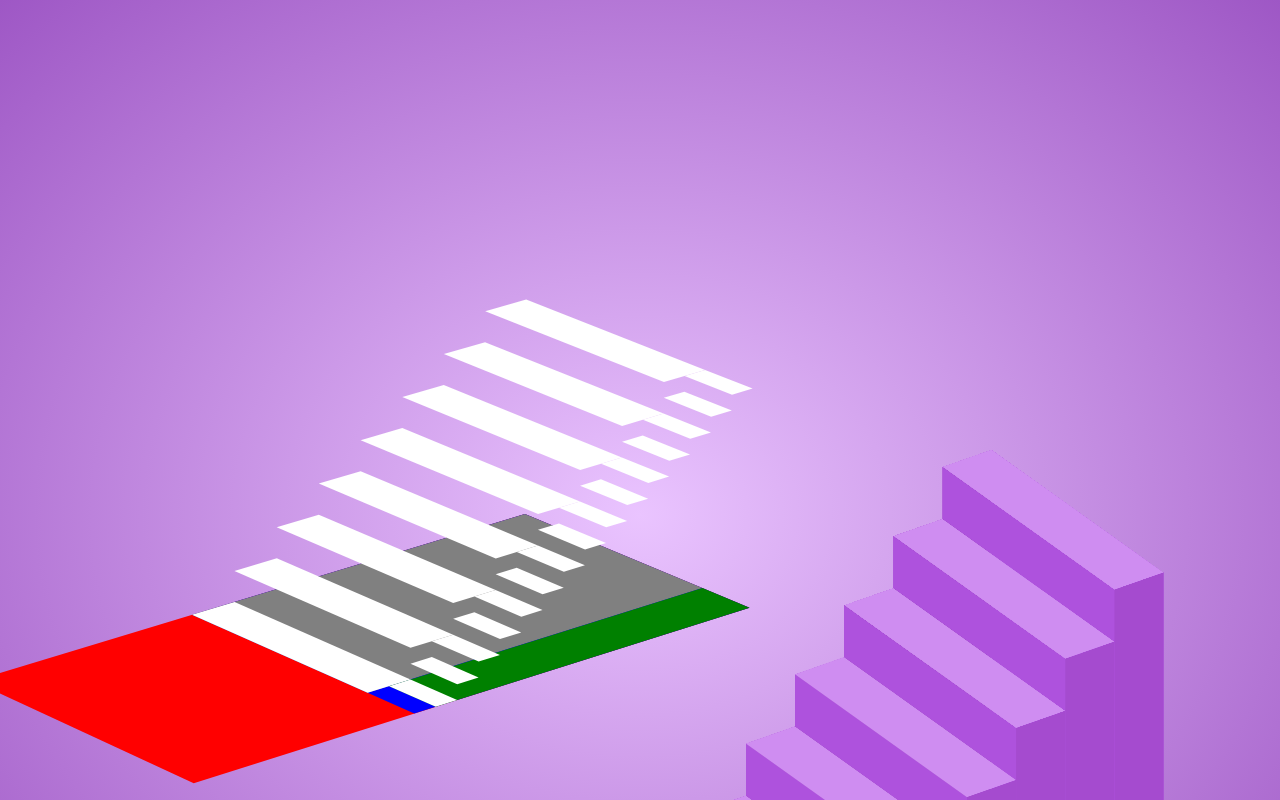
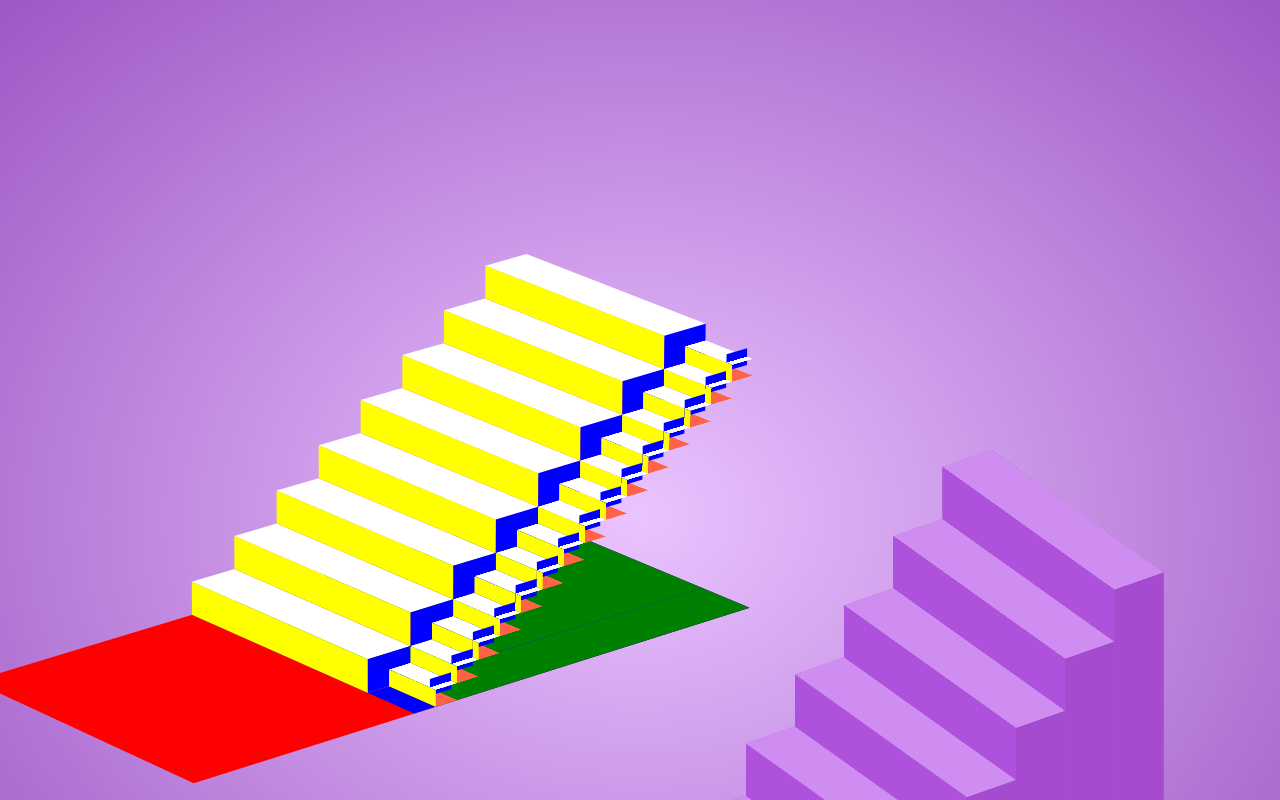
Before and after one commit to vuonghuuthien/3D-Training-Room, an Angular app: page / in a window 1280 px wide. Shown: the top 800 px of the page. Built offline with nearby package versions, Linux system fonts and the light colour scheme.

Commit message:
Step Right Face

```diff
--- a/src/app/app.component.html
+++ b/src/app/app.component.html
@@ -4,13 +4,16 @@
   [style.--floor_depth]="room.depth"
 >
   <div class="stair-cont">
-    <div class="stair-step-big">
+    <div class="stair-step stair-step-big">
       <div
         *ngFor="let count of [].constructor(this.step_big_count); index as i"
-        class="step-big"
-        [style.--step_big_count]="i"
-        [style.--step_big_height]="step_big.height"
-        [style.--step_big_depth]="step_big.depth"
+        class="step"
+        [style.--step_count]="i"
+        [style.--step_height]="step_big.height"
+        [style.--step_depth]="step_big.depth"
+        [style.--step_top]="calcStepFront(step_big.height, step_big.depth).top"
+        [style.--step_Y]="calcStepFront(step_big.height, step_big.depth).y"
+        [style.--step_Z]="calcStepFront(step_big.height, step_big.depth).z"
       >
         <div class="step__front face"></div>
         <div class="step__back face"></div>
@@ -20,13 +23,16 @@
         <div class="step__bottom face"></div>
       </div>
     </div>
-    <div class="stair-step">
+    <div class="stair-step stair-step-small">
       <div
         *ngFor="let count of [].constructor(this.step_count); index as i"
         class="step"
         [style.--step_count]="i"
         [style.--step_height]="step.height"
         [style.--step_depth]="step.depth"
+        [style.--step_top]="calcStepFront(step.height, step.depth).top"
+        [style.--step_Y]="calcStepFront(step.height, step.depth).y"
+        [style.--step_Z]="calcStepFront(step.height, step.depth).z"
       >
         <div class="step__front face"></div>
         <div class="step__back face"></div>
--- a/src/app/app.component.scss
+++ b/src/app/app.component.scss
@@ -1,3 +1,5 @@
+@use "sass:math";
+
 @function addUnit($css_variable) {
   @return calc(var($css_variable) * 1px);
 }
@@ -20,26 +22,8 @@
 		background: blue;
 		display: flex;
 
-		.stair-step-big {
+		.stair-step {
 			width: 100%;
-			height: 100%;
-			background: grey;
-			display: flex;
-			flex-direction: column-reverse;
-			.step-big {
-				width: 100%;
-				height: addUnit(--step_big_depth);
-				background: yellow;
-				transform: translateZ(calc(addUnit(--step_big_height) * var(--step_big_count)));
-				.step__top {
-					background: white;
-					width: 100%;
-					height: 100%;
-				}
-			}
-		}
-		.stair-step {
-			width: 90px;
 			height: 100%;
 			background: green;
 			display: flex;
@@ -47,14 +31,33 @@
 			.step {
 				width: 100%;
 				height: addUnit(--step_depth);
-				background: yellow;
 				transform: translateZ(calc(addUnit(--step_height) * var(--step_count)));
+				background: tomato;
 				.step__top {
 					background: white;
 					width: 100%;
 					height: 100%;
+					transform: translateZ(addUnit(--step_height));
 				}
+				.step__front {
+					background: yellow;
+					width: 100%;
+					height: addUnit(--step_height);
+					top: addUnit(--step_top);
+					transform: rotateX(90deg) translateY(addUnit(--step_Y)) translateZ(addUnit(--step_Z));
+				}
+        .step__right {
+          background: blue;
+					width: addUnit(--step_height);
+					height: addUnit(--step_depth);
+					transform: rotateY(90deg) translateX(-18px);
+          left: calc(100% - 18px);
+        }
 			}
+		}
+
+		.stair-step-small {
+			width: 90px;
 		}
 	}
 }
--- a/src/app/app.component.ts
+++ b/src/app/app.component.ts
@@ -9,28 +9,51 @@ export interface ISize {
 @Component({
   selector: 'app-root',
   templateUrl: './app.component.html',
-  styleUrls: ['./app.component.scss']
+  styleUrls: ['./app.component.scss'],
 })
-
 export class AppComponent {
   title = '3DTrainingRoom';
 
-  scale = 1/10;
+  scale = 1 / 10;
 
   room: ISize = {
     width: 3500 * this.scale,
-    depth: 7300 * this.scale
-  }
+    depth: 7300 * this.scale,
+  };
 
   step_count = 15;
   step: ISize = {
-    height: 170 * this.scale,
-    depth: 280 * this.scale
-  }
+    height: 180 * this.scale,
+    depth: 280 * this.scale,
+  };
 
   step_big_count = Math.ceil(this.step_count / 2);
   step_big: ISize = {
-    height: 170 * 2 * this.scale,
-    depth: 280 * 2 * this.scale
+    height: 180 * 2 * this.scale,
+    depth: 280 * 2 * this.scale,
+  };
+
+  calcStepFront(height: any, depth: any) {
+    return {
+      top: Math.abs(height - depth) / 2,
+      y: height / 2,
+      z: -(depth / 2),
+    };
+  }
+
+  calcStepBack(height: any, depth: any) {
+    return {
+      top: Math.abs(height - depth) / 2,
+      y: height / 2,
+      z: depth / 2,
+    };
+  }
+
+  calcStepLeft(height: any, depth: any) {
+    return {
+      top: Math.abs(height - depth) / 2,
+      y: height / 2,
+      z: -(depth / 2),
+    };
   }
 }
```
